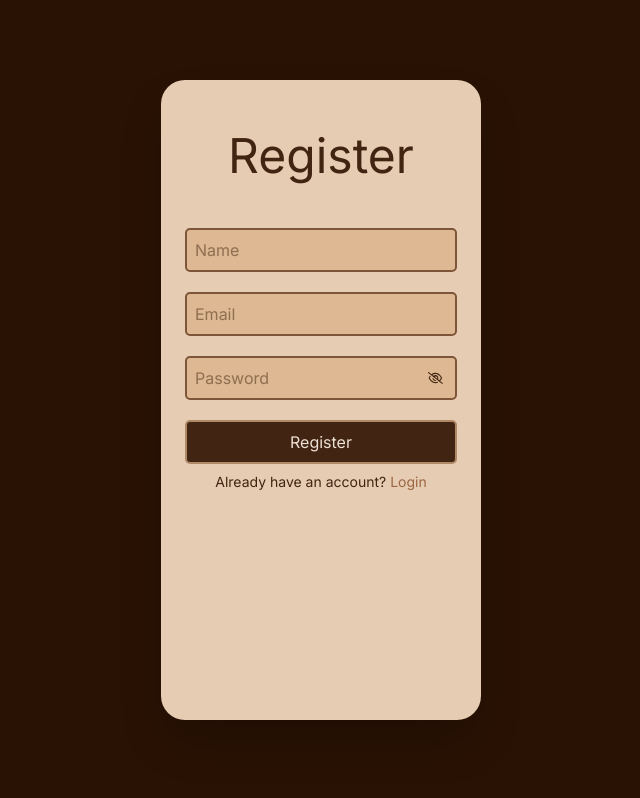
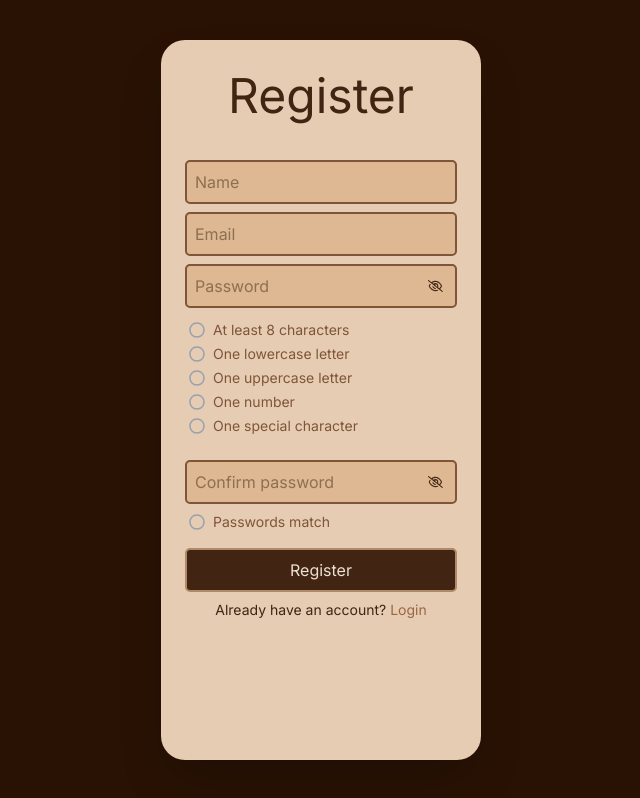
Before and after one commit to birajchhetri30/Note-Taking-App, a React (Vite) app in the folder Frontend/: page /register in a window 1280 px wide. Shown: the whole page, without its empty margins (319-959 px from the left). Built offline with nearby package versions, Linux system fonts and the light colour scheme; a web font is replaced by a local one.

Commit message:
Added visual checks for password

```diff
--- a/Frontend/src/pages/Register.jsx
+++ b/Frontend/src/pages/Register.jsx
@@ -4,11 +4,21 @@ import { useNavigate } from 'react-router-dom';
 import PasswordInput from '../components/PasswordInput';
 import TextInput from '../components/TextInput';
 import AuthRedirectLink from '../components/AuthRedirectLink';
+import { FaRegCheckCircle, FaRegCircle  } from "react-icons/fa";
+
 
 export default function Register() {
-    const [form, setForm] = useState({ name: '', email: '', password: '' });
+    const [form, setForm] = useState({ name: '', email: '', password: '', confirmPassword: '' });
     const [error, setError] = useState('');
     const [loading, setLoading] = useState(false);
+
+    const passwordConditions = {
+        length: form.password.length >= 8,
+        lowercase: /[a-z]/.test(form.password),
+        uppercase: /[A-Z]/.test(form.password),
+        number: /\d/.test(form.password),
+        specialChar: /[@$!%*?#&.,';:"^()]/.test(form.password)
+    };
 
     const navigate = useNavigate();
 
@@ -37,7 +47,12 @@ export default function Register() {
 
         const passwordRegex = /^(?=.*[a-z])(?=.*[A-Z])(?=.*\d)(?=.*[@$!%*?#&])[A-Za-z\d@$!%*?#&]{8,}$/;
         if (!passwordRegex.test(cleanedForm.password)) {
-            setError('Password must be at least 8 characters long and include uppercase, lowercase, number, and special character');
+            setError('Password conditions not satisfied');
+            return;
+        }
+
+        if (form.password !== form.confirmPassword) {
+            setError('Passwords do not match');
             return;
         }
 
@@ -54,19 +69,45 @@ export default function Register() {
         }
     };
 
+    const renderCondition = (condition, label) => (
+        <div className="flex items-center text-sm gap-2 text-secondary-300">
+            {condition ? (
+                <FaRegCheckCircle size={16} className="text-green-500" />
+            ) : (
+                <FaRegCircle size={16} className="text-gray-400"/>
+            )}
+            <span>{label}</span>
+        </div>
+    )
+
     return (
         <div className='login_card'>
-            <div className='bg-primary-200 h-4/5 sm:w-1/2 md:1/2 lg:w-1/3 xl:w-1/4 p-6 rounded-3xl shadow-2xl flex flex-col items-center'>
-                <h1 className='h1 mt-5'>Register</h1>
-                <form onSubmit={handleSubmit} className='credentials_form mt-10'>
+            <div className='bg-primary-200 h-[90vh] sm:w-1/2 md:1/2 lg:w-1/3 xl:w-1/4 p-6 rounded-3xl shadow-2xl flex flex-col items-center'>
+                <h1 className='h1'>Register</h1>
+                <form onSubmit={handleSubmit} className='credentials_form gap-2 mt-8'>
                     <TextInput name='name' value={form.name} onChange={handleChange} />
                     <TextInput name='email' value={form.email} onChange={handleChange} />
                     <PasswordInput name="password" value={form.password} onChange={handleChange} />
+
+                    <div className='m-1 mb-4 space-y-1'>
+                        {renderCondition(passwordConditions.length, 'At least 8 characters')}
+                        {renderCondition(passwordConditions.lowercase, 'One lowercase letter')}
+                        {renderCondition(passwordConditions.uppercase, 'One uppercase letter')}
+                        {renderCondition(passwordConditions.number, 'One number')}
+                        {renderCondition(passwordConditions.specialChar, 'One special character')}
+                    </div>
+
+                    <PasswordInput name="confirmPassword" value={form.confirmPassword} onChange={handleChange} />
+
+                    <div className='mx-1 mb-2'>
+                    {renderCondition((form.password || form.confirmPassword) && form.password === form.confirmPassword, 'Passwords match')}
+                    </div>
+
                     <button
                         className='button'
                         type='submit' disabled={loading}>Register</button>
                 </form>
-                {error && <p className='error_style'>{error}</p>}
+                {error && <p className='error_style mb-0'>{error}</p>}
                 <AuthRedirectLink text="Already have an account?" linkText="Login" to="/login" />
             </div>
         </div>
```
